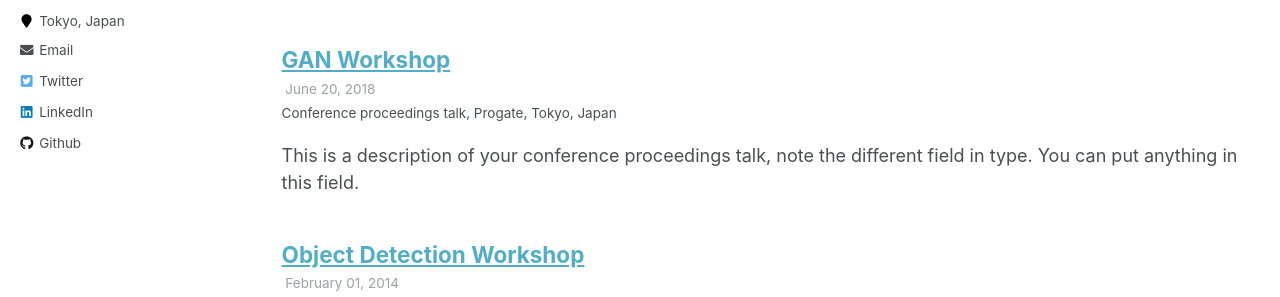
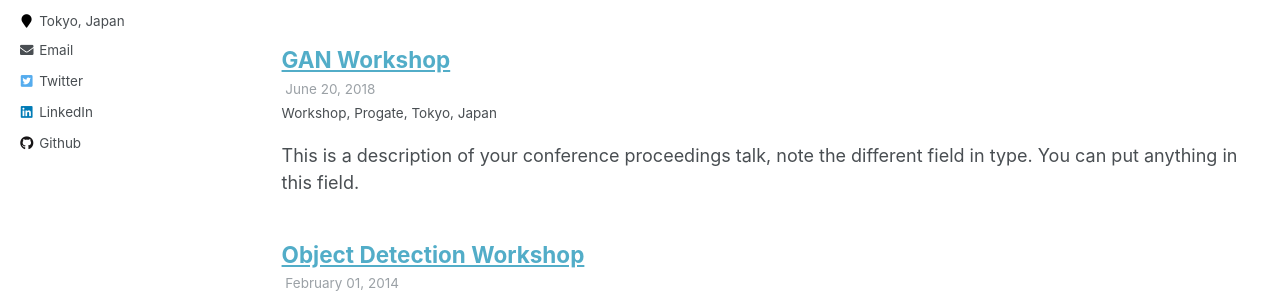
Before and after one commit to vivek37373/alisher-ai.github.io, a Jekyll site: the page built from _pages/talks.html, in a window 1280 px wide and 1063 px high. Shown: the part 479-776 px from the top of the window. Built offline with Jekyll 4.4.1, drawn with Linux system fonts in a browser that asks for light colours.

Commit message:
Update and rename 2018-06-20-talk-1.md to 2018-06-20-workshop-1.md

```diff
--- a/_talks/2018-06-20-talk-1.md
+++ b/_talks/2018-06-20-workshop-1.md
@@ -1,7 +1,7 @@
 ---
 title: "GAN Workshop"
 collection: talks
-type: "Conference proceedings talk"
+type: "Workshop"
 permalink: /talks/2018-06-20-talk-1
 venue: "Progate"
 date: 2018-06-20
```
